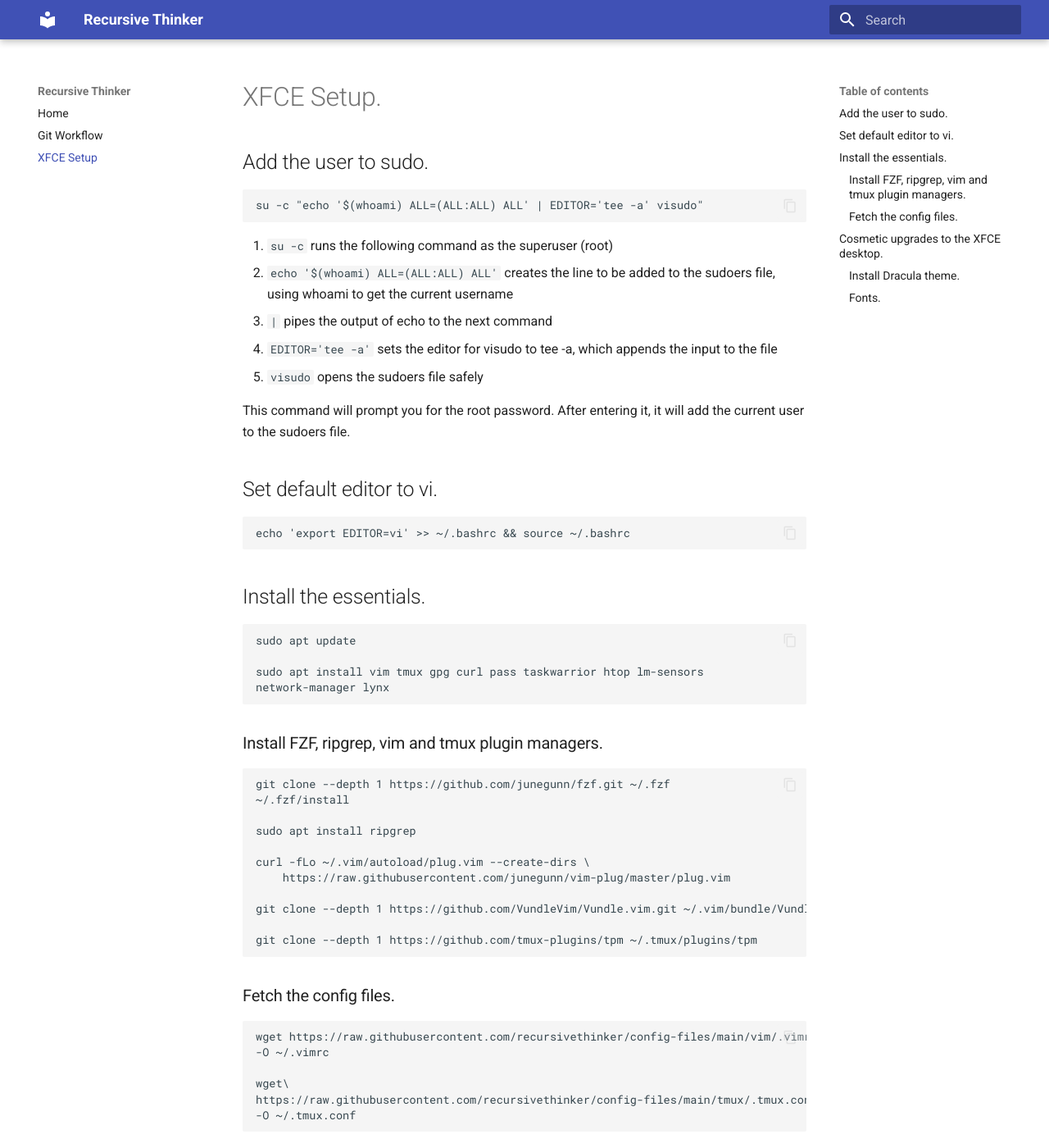
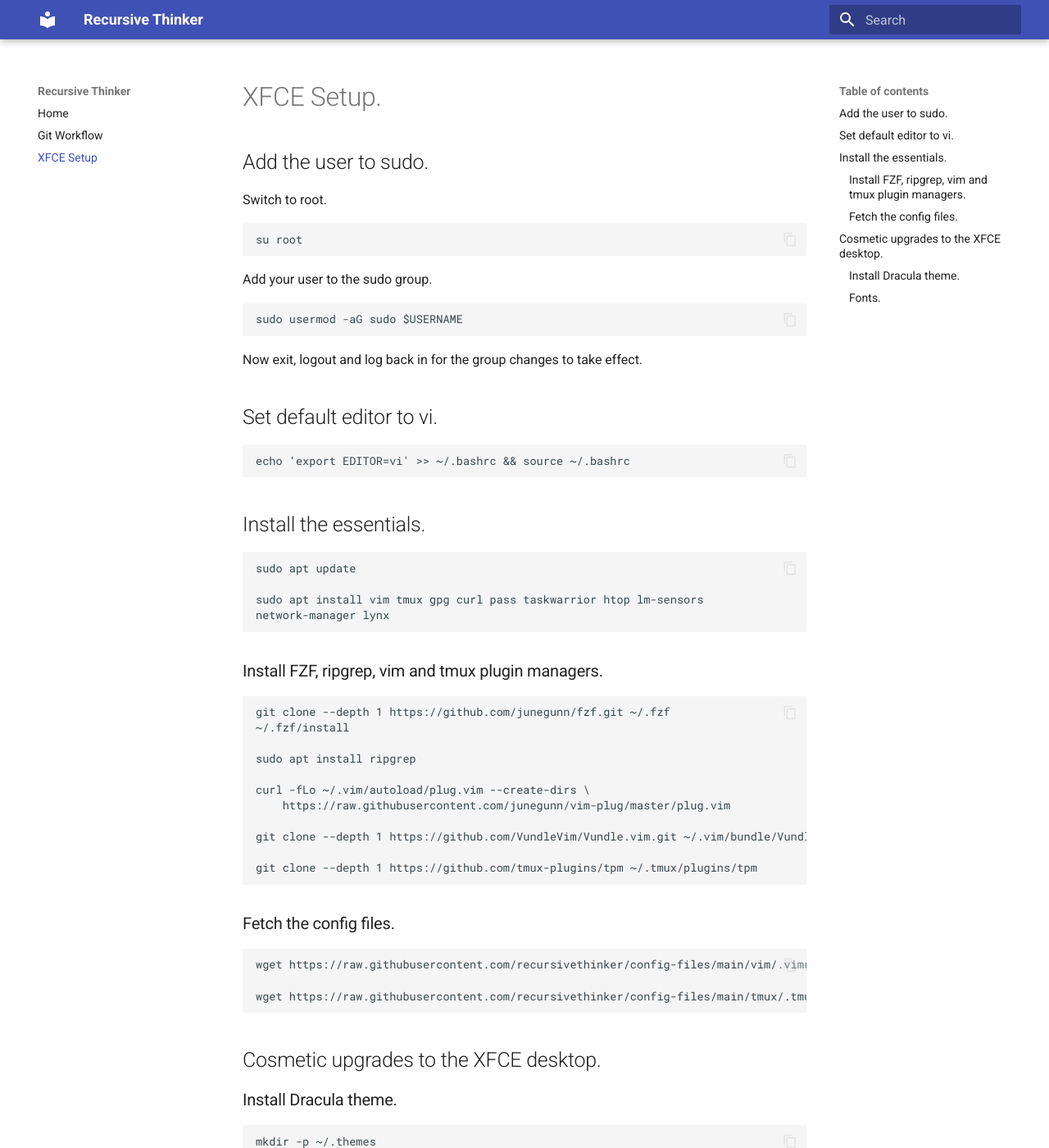
Before and after one commit to recursivethinker/mkdocs, an MkDocs documentation site: the page built from docs/xfce_setup.md, in a window 1280 px wide and 1400 px high. Shown: the whole window at 82% size. Built offline with MkDocs 1.6.1 and Material for MkDocs 9.7.7, drawn with Linux system fonts in a browser that asks for light colours.

Commit message:
Minor fixes.

````diff
--- a/docs/xfce_setup.md
+++ b/docs/xfce_setup.md
@@ -2,19 +2,17 @@
 
 ## Add the user to sudo.
 
+Switch to root.
 ```
-su -c "echo '$(whoami) ALL=(ALL:ALL) ALL' | EDITOR='tee -a' visudo"
+su root
 ```
-1. `su -c` runs the following command as the superuser (root)
-2. `echo '$(whoami) ALL=(ALL:ALL) ALL'` creates the line to be added to the
-   sudoers file, using whoami to get the current username
-3. `|` pipes the output of echo to the next command
-4. `EDITOR='tee -a'` sets the editor for visudo to tee -a, which appends the
-   input to the file
-5. `visudo` opens the sudoers file safely
 
-This command will prompt you for the root password. After entering it, it will
-add the current user to the sudoers file.
+Add your user to the sudo group.
+```
+sudo usermod -aG sudo $USERNAME
+```
+
+Now exit, logout and log back in for the group changes to take effect.
 
 ## Set default editor to vi.
 
@@ -50,12 +48,9 @@ git clone --depth 1 https://github.com/tmux-plugins/tpm ~/.tmux/plugins/tpm
 ### Fetch the config files.
 
 ```
-wget https://raw.githubusercontent.com/recursivethinker/config-files/main/vim/.vimrc\
--O ~/.vimrc
+wget https://raw.githubusercontent.com/recursivethinker/config-files/main/vim/.vimrc -O ~/.vimrc
 
-wget\
-https://raw.githubusercontent.com/recursivethinker/config-files/main/tmux/.tmux.conf\
--O ~/.tmux.conf
+wget https://raw.githubusercontent.com/recursivethinker/config-files/main/tmux/.tmux.conf -O ~/.tmux.conf
 ```
 
 ## Cosmetic upgrades to the XFCE desktop.
````
